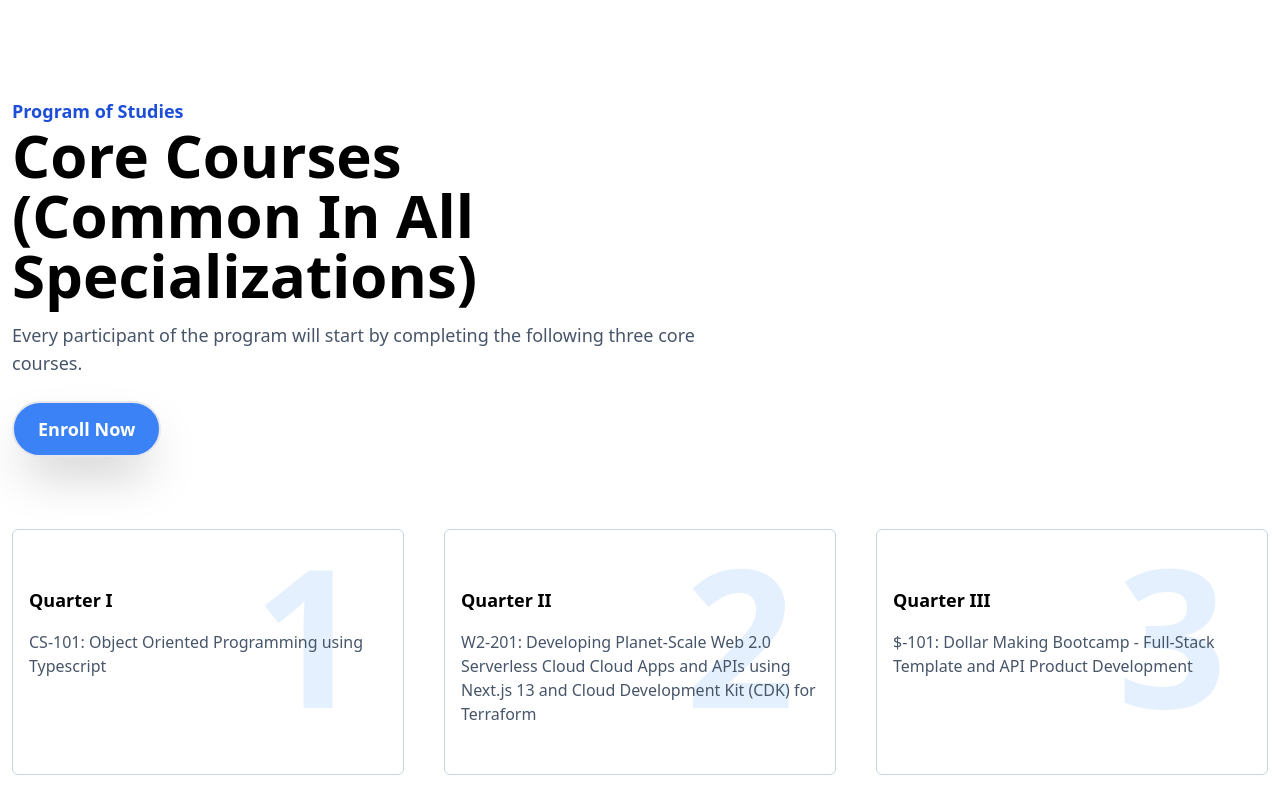
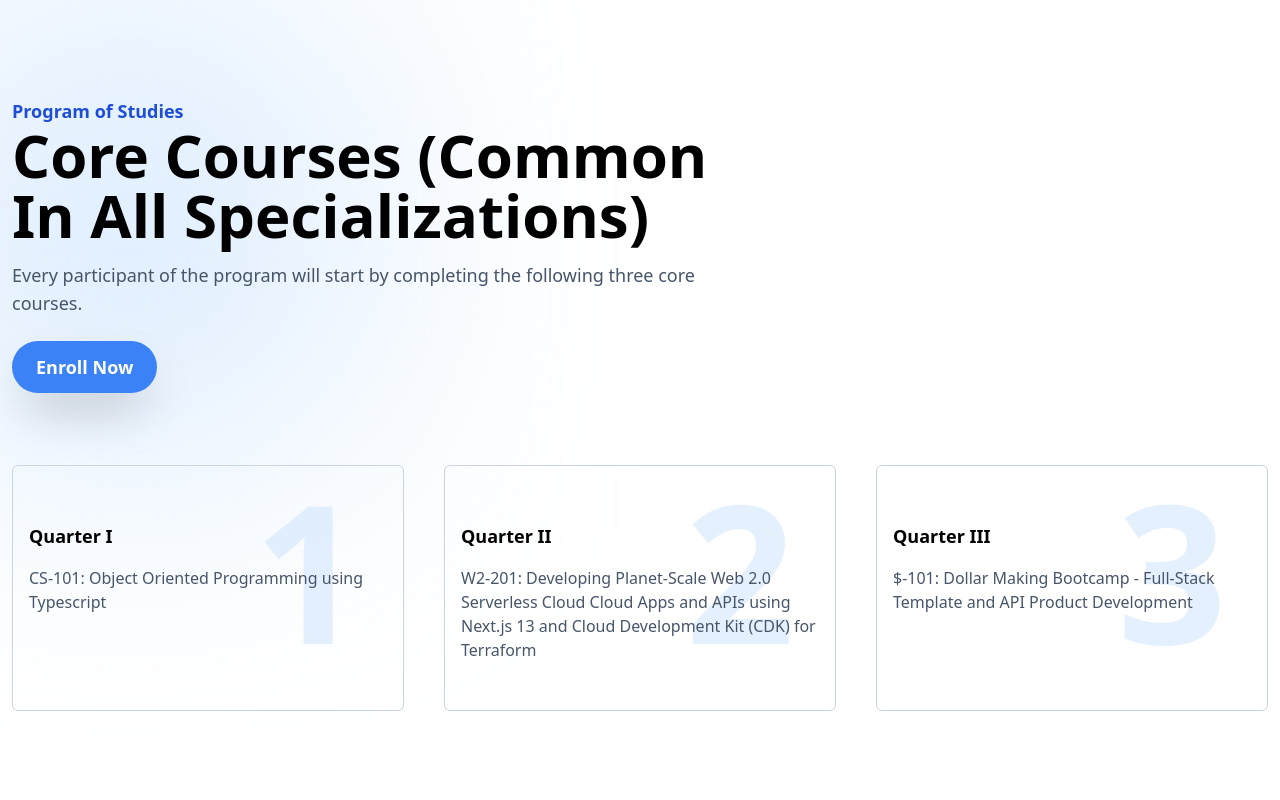
Before and after one commit to saadbutt27/PanaverseDaoWebsite, a Next.js app: page / in a window 1280 px wide. Shown: the part 720-1520 px from the top of the page. Built offline with nearby package versions, Linux system fonts and the light colour scheme.

Commit message:
scrollbar addded with plugin for styling

```diff
--- a/package.json
+++ b/package.json
@@ -28,6 +28,7 @@
   "devDependencies": {
     "autoprefixer": "^10.4.13",
     "postcss": "^8.4.21",
+    "tailwind-scrollbar": "^2.1.0",
     "tailwindcss": "^3.2.7"
   }
 }
--- a/src/components/sections/Courses.tsx
+++ b/src/components/sections/Courses.tsx
@@ -7,12 +7,14 @@ const Courses = () => {
     <>
       <section className="mt-16 lg:mt-28">
         <Wrapper>
-          <div className="max-w-screen-md px-3 mb-16">
+          <div className="max-w-screen-md px-3 mb-16 relative">
+            <div className="absolute left-0 md:h-64 md:w-64 bg-blue-300 blur-[150px] -z-20"></div>
             <h4 className="text-blue-700 text-lg font-semibold">
               Program of Studies
             </h4>
-            <h1 className="text-4xl sm:text-6xl leading-snug font-bold">
-              Core Courses <br /> (Common In All Specializations)
+            <h1 className="text-4xl sm:text-6xl leading-snug font-bold whitespace-pre-line">
+              Core Courses
+              (Common In All Specializations)
             </h1>
             <p className="text-lg text-slate-600 mt-4">
               Every participant of the program will start by completing the
@@ -22,119 +24,7 @@ const Courses = () => {
               <Button text={"Enroll Now"} type={true} />
             </div>
           </div>
-          {/* <svg
-            className="h-full w-full "
-            width="1071"
-            height="470"
-            viewBox="0 0 1071 470"
-            fill="none"
-            xmlns="http://www.w3.org/2000/svg"
-          >
-            <g filter="url(#filter0_d_0_1)">
-              <path
-                d="M27 332C75 367 186.8 433 250 417C329 397 348.5 294 470.5 270C592.5 246 682 329.5 776.5 209C871 88.5002 912 26.5002 1044 26.5002"
-                stroke="url(#paint0_linear_0_1)"
-                stroke-opacity="0.8"
-                stroke-width="5"
-                stroke-linecap="round"
-                stroke-linejoin="round"
-                shape-rendering="crispEdges"
-              ></path>
-            </g>
-            <rect
-              x="151.5"
-              y="374.996"
-              width="64"
-              height="64"
-              rx="20"
-              fill="white"
-            ></rect>
-            <rect
-              x="171.5"
-              y="394.996"
-              width="23"
-              height="23"
-              rx="10"
-              fill="#C4C4C4"
-            ></rect>
-            <rect
-              x="618.5"
-              y="242.999"
-              width="64"
-              height="64"
-              rx="20"
-              fill="white"
-            ></rect>
-            <rect
-              x="638.5"
-              y="262.999"
-              width="23"
-              height="23"
-              rx="10"
-              fill="#C4C4C4"
-            ></rect>
-            <rect x="955" width="64" height="64" rx="20" fill="white"></rect>
-            <rect
-              x="975"
-              y="20"
-              width="23"
-              height="23"
-              rx="10"
-              fill="#C4C4C4"
-            ></rect>
-            <defs>
-              <filter
-                id="filter0_d_0_1"
-                x="0.499878"
-                y="24.0002"
-                width="1070"
-                height="445.959"
-                filterUnits="userSpaceOnUse"
-                color-interpolation-filters="sRGB"
-              >
-                <feFlood
-                  flood-opacity="0"
-                  result="BackgroundImageFix"
-                ></feFlood>
-                <feColorMatrix
-                  in="SourceAlpha"
-                  type="matrix"
-                  values="0 0 0 0 0 0 0 0 0 0 0 0 0 0 0 0 0 0 127 0"
-                  result="hardAlpha"
-                ></feColorMatrix>
-                <feOffset dy="24"></feOffset>
-                <feGaussianBlur stdDeviation="12"></feGaussianBlur>
-                <feComposite in2="hardAlpha" operator="out"></feComposite>
-                <feColorMatrix
-                  type="matrix"
-                  values="0 0 0 0 0.215686 0 0 0 0 0.203922 0 0 0 0 0.662745 0 0 0 0.3 0"
-                ></feColorMatrix>
-                <feBlend
-                  mode="normal"
-                  in2="BackgroundImageFix"
-                  result="effect1_dropShadow_0_1"
-                ></feBlend>
-                <feBlend
-                  mode="normal"
-                  in="SourceGraphic"
-                  in2="effect1_dropShadow_0_1"
-                  result="shape"
-                ></feBlend>
-              </filter>
-              <linearGradient
-                id="paint0_linear_0_1"
-                x1="535.5"
-                y1="26.5002"
-                x2="535.5"
-                y2="419.459"
-                gradientUnits="userSpaceOnUse"
-              >
-                <stop stop-color="#00E5FF"></stop>
-                <stop offset="1" stop-color="#0B4DD0"></stop>
-              </linearGradient>
-            </defs>
-          </svg> */}
-          <div className="flex flex-col md:flex-row md:gap-x-4 gap-y-2 flex-wrap mt-10">
+          <div className="flex flex-col md:flex-row md:gap-x-4 gap-y-2 flex-wrap mt-10 ">
             <QuarterCard
               qnum={"1"}
               qrom={"I"}
--- a/src/components/sections/OutcomeSection.tsx
+++ b/src/components/sections/OutcomeSection.tsx
@@ -4,13 +4,14 @@ import OutcomePoster from "../../../public/images/outcome-poster.webp";
 
 const OutcomeSection = () => {
   return (
-    <section className="mt-16 lg:mt-28">
+    <section className="mt-24 lg:mt-40">
       <Wrapper>
         <div className="flex flex-col md:flex-row mx-4">
           <div className="flex-1 order-last md:order-first mt-8">
             <Image src={OutcomePoster} alt="Outcome-Poster" />
           </div>
-          <div className="flex-1">
+          <div className="flex-1 relative">
+            <div className="absolute right-0 md:h-80 md:w-80 bg-blue-300 blur-[150px] -z-20"></div>
             <h1 className="text-3xl sm:text-6xl leading-snug font-bold">
               The Outcome for Participants of the Program
             </h1>
@@ -25,7 +26,7 @@ const OutcomeSection = () => {
             <div className="flex mt-4">
               <div className="flex-1 flex flex-col gap-y-4 justify-between">
                 <div className="flex items-center gap-x-4 max-w-sm">
-                <div className="p-1 rounded-md bg-gradient-to-t from-blue-600 to-cyan-300 rotate-45">
+                  <div className="p-1 rounded-md bg-gradient-to-t from-blue-600 to-cyan-300 rotate-45">
                     <svg
                       xmlns="http://www.w3.org/2000/svg"
                       fill="none"
@@ -46,7 +47,7 @@ const OutcomeSection = () => {
                   </p>
                 </div>
                 <div className="flex items-center gap-x-4 max-w-sm">
-                <div className="p-1 rounded-md bg-gradient-to-t from-blue-600 to-cyan-300 rotate-45">
+                  <div className="p-1 rounded-md bg-gradient-to-t from-blue-600 to-cyan-300 rotate-45">
                     <svg
                       xmlns="http://www.w3.org/2000/svg"
                       fill="none"
@@ -90,7 +91,7 @@ const OutcomeSection = () => {
                   </p>
                 </div>
                 <div className="flex items-center gap-x-4 max-w-sm">
-                <div className="p-1 rounded-md bg-gradient-to-t from-blue-600 to-cyan-300 rotate-45">
+                  <div className="p-1 rounded-md bg-gradient-to-t from-blue-600 to-cyan-300 rotate-45">
                     <svg
                       xmlns="http://www.w3.org/2000/svg"
                       fill="none"
--- a/src/components/sections/SpecializedTracks.tsx
+++ b/src/components/sections/SpecializedTracks.tsx
@@ -40,7 +40,7 @@ const SpecializedTracks = () => {
               select one or more specializations consisting of two courses each.
             </p>
           </div>
-          <div className="flex flex-col lg:flex-row scroll-mt-24">
+          <div className="flex flex-col lg:flex-row scroll-mt-24 h-auto md:h-screen">
             <div className="border-2 shadow-xl basis-3/5 mx-4 p-6">
               <h4 className="text-blue-700 text-base font-semibold">
                 Specialized Track
@@ -71,7 +71,7 @@ const SpecializedTracks = () => {
                 />
               </div>
             </div>
-            <div className="md:basis-2/5 ml-6 mt-4 lg:-mt-4 mr-4 w-full overflow-y-auto h-full ">
+            <div className="md:basis-2/5 ml-6 mt-4 lg:-mt-4 mr-4 md:overflow-y-auto scrollbar-thin scrollbar-thumb-blue-600 scrollbar-track-gray-100 scrollbar-rounded-">
               <Link href={"#course-box"} onClick={() => handleChange("Web 3.0 (Blockchain) and Metaverse Specialization", "This Web 3.0 and Metaverse specialization focuses on developing full-stack Web 3.0 and Metaverse experiences for the next generation of the internet by specializing in building worlds that merge the best of cutting-edge decentralized distributed blockchains with 3D metaverse client experiences.", "W3-351: Developing Smart Contracts and Planet-Scale Web 3.0 Dapps", "MV-361: Developing Planet-Scale Open Virtual and Augmented Metaverse Experiences")} >
                 <SpecializedTrack image={Metaverse} title={"Web 3.0 (Blockchain) and Metaverse Specialization"} />
               </Link>
--- a/src/components/sharedComps/Button.tsx
+++ b/src/components/sharedComps/Button.tsx
@@ -3,7 +3,7 @@ const Button = ({ text, type }: { text: string; type: boolean }) => {
     return (
       <>
         <button
-          className="bg-blue-500 hover:scale-110 hover:bg-indigo-500 duration-300 border-2 text-white text-lg rounded-full px-6 py-3 font-semibold shadow-2xl"
+          className="bg-blue-500 hover:scale-110 hover:bg-indigo-500 duration-300 border-2 text-white text-lg border-none rounded-full px-6 py-3 font-semibold shadow-2xl"
           type="submit"
         >
           {text}
--- a/tailwind.config.js
+++ b/tailwind.config.js
@@ -11,5 +11,5 @@ module.exports = {
   theme: {
     extend: {},
   },
-  plugins: [],
-}
+  plugins: [require("tailwind-scrollbar")({ nocompatible: true })],
+};
```
Also changed, not shown: 1 other file (tests, documents, lock files or other folders).
